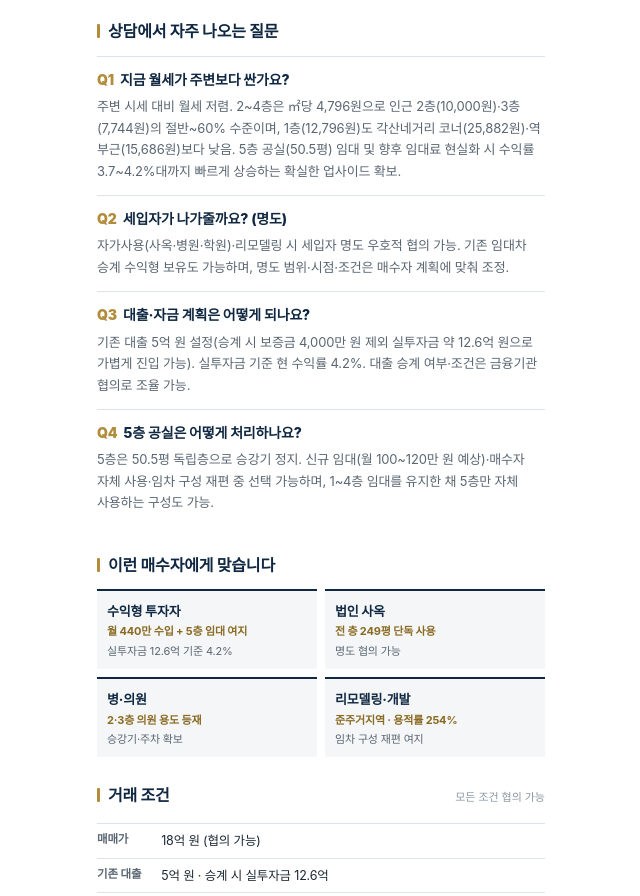
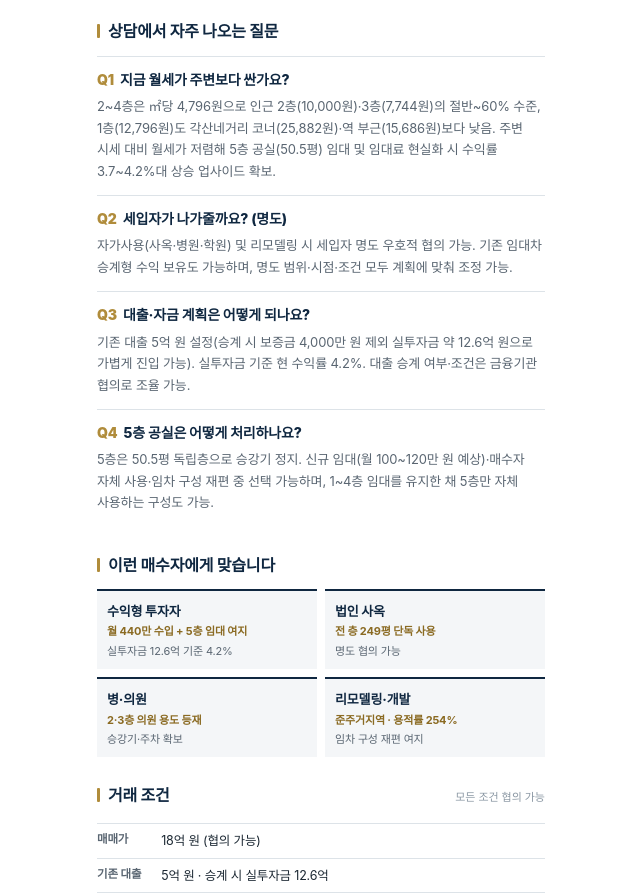
Before and after one commit to SoonYoungHwang/js-playground, a plain HTML site: page index.html in a window 1280 px wide. Shown: the part 2871-3767 px from the top of the page, without its empty margins (319-959 px from the left). Drawn offline with Linux system fonts and the light colour scheme.

Commit message:
프로모션 Q&A 문구 개조식 마무리로 재정리

```diff
--- a/index.html
+++ b/index.html
@@ -281,11 +281,11 @@
     <h2>상담에서 자주 나오는 질문</h2>
     <div class="qa">
       <div class="q"><i>Q1</i>지금 월세가 주변보다 싼가요?</div>
-      <p class="a">주변 시세 대비 월세 저렴. 2~4층은 ㎡당 4,796원으로 인근 2층(10,000원)·3층(7,744원)의 절반~60% 수준이며, 1층(12,796원)도 각산네거리 코너(25,882원)·역 부근(15,686원)보다 낮음. 5층 공실(50.5평) 임대 및 향후 임대료 현실화 시 수익률 3.7~4.2%대까지 빠르게 상승하는 확실한 업사이드 확보.</p>
+      <p class="a">2~4층은 ㎡당 4,796원으로 인근 2층(10,000원)·3층(7,744원)의 절반~60% 수준, 1층(12,796원)도 각산네거리 코너(25,882원)·역 부근(15,686원)보다 낮음. 주변 시세 대비 월세가 저렴해 5층 공실(50.5평) 임대 및 임대료 현실화 시 수익률 3.7~4.2%대 상승 업사이드 확보.</p>
     </div>
     <div class="qa">
       <div class="q"><i>Q2</i>세입자가 나가줄까요? (명도)</div>
-      <p class="a">자가사용(사옥·병원·학원)·리모델링 시 세입자 명도 우호적 협의 가능. 기존 임대차 승계 수익형 보유도 가능하며, 명도 범위·시점·조건은 매수자 계획에 맞춰 조정.</p>
+      <p class="a">자가사용(사옥·병원·학원) 및 리모델링 시 세입자 명도 우호적 협의 가능. 기존 임대차 승계형 수익 보유도 가능하며, 명도 범위·시점·조건 모두 계획에 맞춰 조정 가능.</p>
     </div>
     <div class="qa">
       <div class="q"><i>Q3</i>대출·자금 계획은 어떻게 되나요?</div>
```
